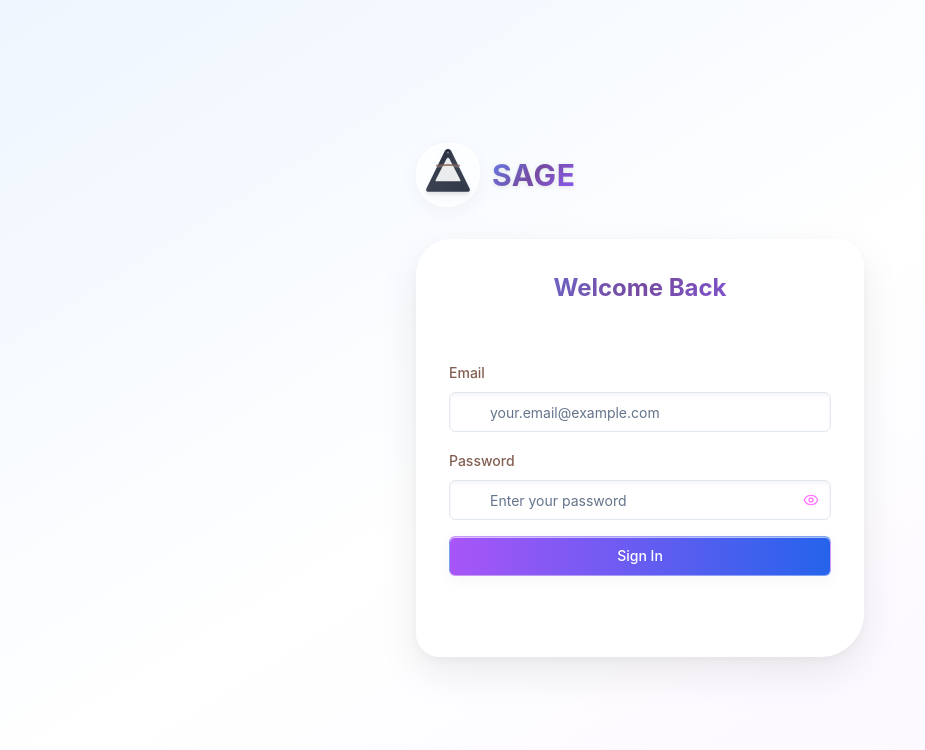
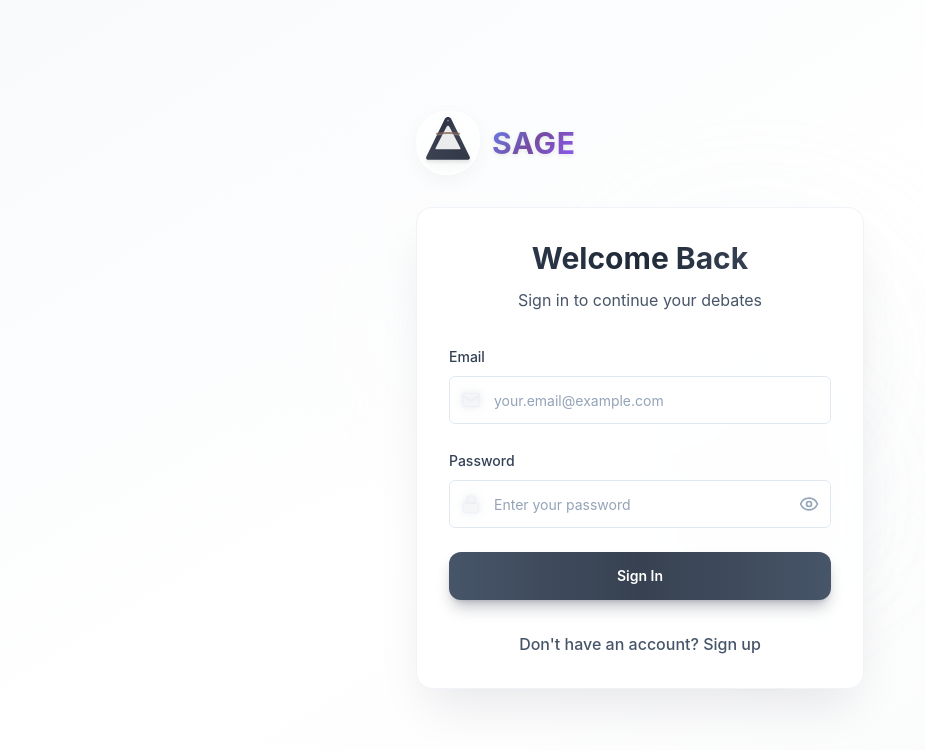
Before and after one commit to chrisgreco/sage-ai-backend, a React (Vite) app: page /auth in a window 1280 px wide. Shown: the top 750 px of the page, without its empty margins (0-925 px from the left). Built offline with nearby package versions, Linux system fonts and the light colour scheme.

Commit message:
Refactor: Apply style updates to auth page
Apply the latest design updates to the authentication page, including visual enhancements and style adjustments.

```diff
--- a/src/components/AuthForm.tsx
+++ b/src/components/AuthForm.tsx
@@ -62,30 +62,30 @@ const AuthForm: React.FC<AuthFormProps> = ({ mode, onToggleMode }) => {
   };
 
   return (
-    <div className="glass-panel-elevated p-8 w-full max-w-md mx-auto">
-      <div className="text-center mb-6">
-        <h2 className="text-2xl font-bold text-gradient mb-2">
+    <div className="backdrop-blur-md bg-white/80 border border-slate-200/50 rounded-2xl shadow-2xl shadow-slate-900/10 p-8 w-full max-w-md mx-auto">
+      <div className="text-center mb-8">
+        <h2 className="text-3xl font-bold bg-gradient-to-r from-slate-700 via-gray-800 to-slate-600 bg-clip-text text-transparent mb-3">
           {mode === 'login' ? 'Welcome Back' : 'Join Sage'}
         </h2>
-        <p className="text-content-secondary">
+        <p className="text-slate-600">
           {mode === 'login'
             ? 'Sign in to continue your debates'
             : 'Create your account to start debating'}
         </p>
       </div>
 
-      <form onSubmit={handleSubmit} className="space-y-4">
+      <form onSubmit={handleSubmit} className="space-y-6">
         {mode === 'signup' && (
           <div className="space-y-2">
-            <label className="text-sm font-medium text-content-primary">Display Name</label>
+            <label className="text-sm font-medium text-slate-700">Display Name</label>
             <div className="relative">
-              <User className="absolute left-3 top-1/2 transform -translate-y-1/2 text-content-muted w-4 h-4" />
+              <User className="absolute left-3 top-1/2 transform -translate-y-1/2 text-slate-400 w-5 h-5" />
               <Input
                 type="text"
                 placeholder="Your display name"
                 value={displayName}
                 onChange={(e) => setDisplayName(e.target.value)}
-                className="pl-10 glass-input"
+                className="pl-11 h-12 border-slate-200 bg-white/60 backdrop-blur-sm focus:border-slate-400 focus:ring-slate-400/20 text-slate-800 placeholder:text-slate-400"
                 required
               />
             </div>
@@ -93,38 +93,38 @@ const AuthForm: React.FC<AuthFormProps> = ({ mode, onToggleMode }) => {
         )}
 
         <div className="space-y-2">
-          <label className="text-sm font-medium text-content-primary">Email</label>
+          <label className="text-sm font-medium text-slate-700">Email</label>
           <div className="relative">
-            <Mail className="absolute left-3 top-1/2 transform -translate-y-1/2 text-content-muted w-4 h-4" />
+            <Mail className="absolute left-3 top-1/2 transform -translate-y-1/2 text-slate-400 w-5 h-5" />
             <Input
               type="email"
               placeholder="your.email@example.com"
               value={email}
               onChange={(e) => setEmail(e.target.value)}
-              className="pl-10 glass-input"
+              className="pl-11 h-12 border-slate-200 bg-white/60 backdrop-blur-sm focus:border-slate-400 focus:ring-slate-400/20 text-slate-800 placeholder:text-slate-400"
               required
             />
           </div>
         </div>
 
         <div className="space-y-2">
-          <label className="text-sm font-medium text-content-primary">Password</label>
+          <label className="text-sm font-medium text-slate-700">Password</label>
           <div className="relative">
-            <Lock className="absolute left-3 top-1/2 transform -translate-y-1/2 text-content-muted w-4 h-4" />
+            <Lock className="absolute left-3 top-1/2 transform -translate-y-1/2 text-slate-400 w-5 h-5" />
             <Input
               type={showPassword ? "text" : "password"}
               placeholder="Enter your password"
               value={password}
               onChange={(e) => setPassword(e.target.value)}
-              className="pl-10 pr-10 glass-input"
+              className="pl-11 pr-12 h-12 border-slate-200 bg-white/60 backdrop-blur-sm focus:border-slate-400 focus:ring-slate-400/20 text-slate-800 placeholder:text-slate-400"
               required
             />
             <button
               type="button"
               onClick={() => setShowPassword(!showPassword)}
-              className="absolute right-3 top-1/2 transform -translate-y-1/2 text-content-muted hover:text-content-primary transition-colors"
+              className="absolute right-3 top-1/2 transform -translate-y-1/2 text-slate-400 hover:text-slate-600 transition-colors"
             >
-              {showPassword ? <EyeOff className="w-4 h-4" /> : <Eye className="w-4 h-4" />}
+              {showPassword ? <EyeOff className="w-5 h-5" /> : <Eye className="w-5 h-5" />}
             </button>
           </div>
         </div>
@@ -132,17 +132,24 @@ const AuthForm: React.FC<AuthFormProps> = ({ mode, onToggleMode }) => {
         <Button
           type="submit"
           disabled={loading}
-          className="w-full glass-button bg-gradient-to-r from-purple-500 to-blue-600 text-white font-medium py-3 hover:from-purple-600 hover:to-blue-700 transition-all duration-200"
+          className="w-full h-12 bg-gradient-to-r from-slate-600 via-gray-700 to-slate-600 hover:from-slate-700 hover:via-gray-800 hover:to-slate-700 text-white font-semibold rounded-xl shadow-lg shadow-slate-900/25 hover:shadow-xl hover:shadow-slate-900/30 transition-all duration-300 transform hover:scale-105"
         >
-          {loading ? 'Please wait...' : (mode === 'login' ? 'Sign In' : 'Create Account')}
+          {loading ? (
+            <div className="flex items-center space-x-2">
+              <div className="w-4 h-4 border-2 border-white/30 border-t-white rounded-full animate-spin"></div>
+              <span>Please wait...</span>
+            </div>
+          ) : (
+            mode === 'login' ? 'Sign In' : 'Create Account'
+          )}
         </Button>
       </form>
 
-      <div className="mt-6 text-center">
+      <div className="mt-8 text-center">
         <button
           type="button"
           onClick={onToggleMode}
-          className="text-content-secondary hover:text-content-primary transition-colors"
+          className="text-slate-600 hover:text-slate-800 transition-colors font-medium"
         >
           {mode === 'login'
             ? "Don't have an account? Sign up"
--- a/src/pages/Auth.tsx
+++ b/src/pages/Auth.tsx
@@ -22,7 +22,7 @@ const Auth: React.FC = () => {
 
   if (loading) {
     return (
-      <div className="min-h-screen bg-gradient-to-br from-blue-50 via-white to-purple-50 flex items-center justify-center">
+      <div className="min-h-screen bg-gradient-to-br from-slate-50 via-white to-gray-50 flex items-center justify-center">
         <div className="glass-panel p-8">
           <div className="animate-pulse flex items-center space-x-4">
             <SageLogo size="md" />
@@ -34,8 +34,15 @@ const Auth: React.FC = () => {
   }
 
   return (
-    <div className="min-h-screen bg-gradient-to-br from-blue-50 via-white to-purple-50 flex items-center justify-center p-6">
-      <div className="w-full max-w-md">
+    <div className="min-h-screen bg-gradient-to-br from-slate-50 via-white to-gray-50 flex items-center justify-center p-6 relative overflow-hidden">
+      {/* Animated background elements */}
+      <div className="absolute inset-0 overflow-hidden">
+        <div className="absolute top-1/4 left-1/4 w-64 h-64 bg-gradient-to-br from-silver-200/20 to-gray-300/20 rounded-full blur-3xl animate-pulse"></div>
+        <div className="absolute bottom-1/4 right-1/4 w-96 h-96 bg-gradient-to-br from-slate-200/20 to-silver-300/20 rounded-full blur-3xl animate-pulse delay-1000"></div>
+        <div className="absolute top-1/2 right-1/3 w-48 h-48 bg-gradient-to-br from-gray-200/20 to-slate-300/20 rounded-full blur-3xl animate-pulse delay-500"></div>
+      </div>
+
+      <div className="w-full max-w-md relative z-10">
         <div className="text-center mb-8">
           <SageLogo size="lg" />
         </div>
```
